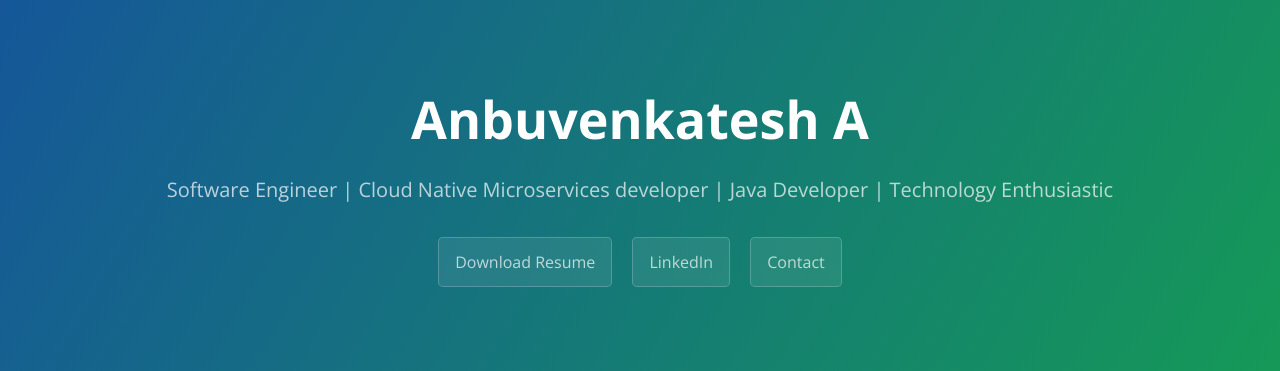
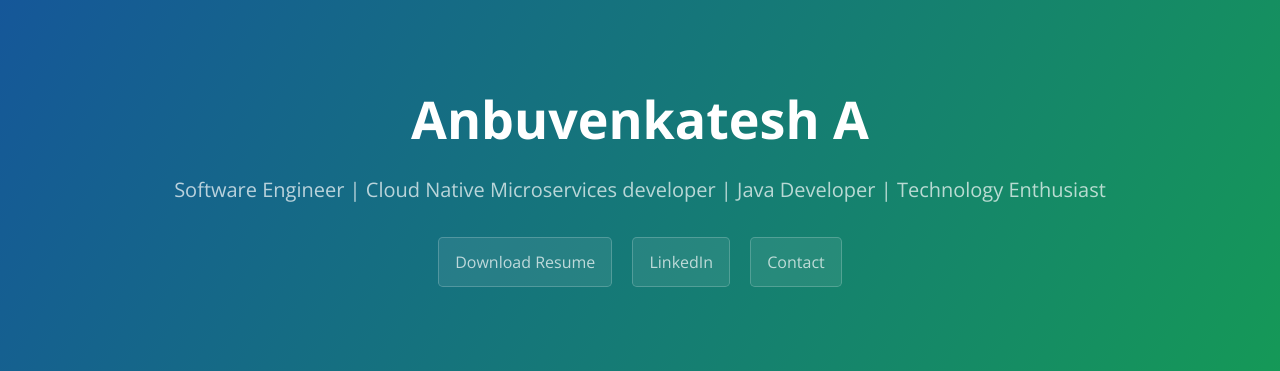
Before and after one commit to aanbuvenkatesh/aanbuvenkatesh.github.io, a Jekyll site: the page built from index.md, in a window 1280 px wide and 900 px high. Shown: the top 371 px of the window. Built offline with Jekyll 4.4.1, drawn with Linux system fonts in a browser that asks for light colours; our own code applies the rules of GitHub Pages for plain Markdown files.

Commit message:
Update _config.yml

```diff
--- a/_config.yml
+++ b/_config.yml
@@ -1,5 +1,5 @@
 title: Anbuvenkatesh A
-description: Software Engineer | Cloud Native Microservices developer |  Java Developer | Technology Enthusiastic
+description: Software Engineer | Cloud Native Microservices developer |  Java Developer | Technology Enthusiast
 show_downloads: true
 google_analytics: false
 theme: jekyll-theme-cayman
```
